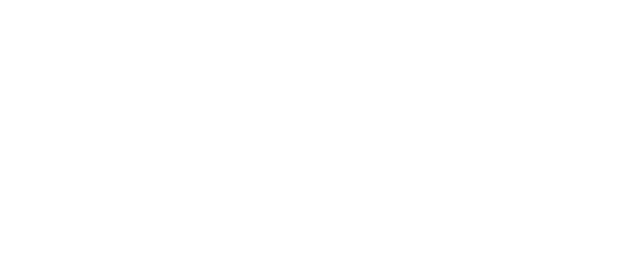
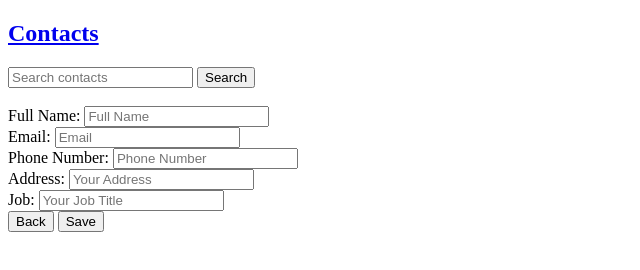
Before and after one commit to navi-0115/address-book, a plain HTML site: page contacts/index.html in a window 1280 px wide. Shown: the whole page, without its empty margins (0-640 px from the left). Drawn offline with Linux system fonts and the light colour scheme.

Commit message:
feat: add contacts page and forms

```diff
--- a/contacts/index.html
+++ b/contacts/index.html
@@ -0,0 +1,96 @@
+<!DOCTYPE html>
+<html lang="en">
+  <head>
+    <meta charset="UTF-8" />
+    <meta name="viewport" content="width=device-width, initial-scale=1.0" />
+    <title>Address Book</title>
+    <link rel="stylesheet" href="style.css" />
+    <link rel="icon" href="" />
+  </head>
+  <body>
+    <!-- navbar -->
+    <header>
+      <nav>
+        <!-- nav logo -->
+        <a href="/index.html" class="">
+          <h1>Contacts</h1>
+        </a>
+        <!-- search bar -->
+        <form id="" method="get">
+          <input
+            type="text"
+            name="search"
+            placeholder="Search contacts"
+            id="search-contact"
+          />
+          <button type="submit">Search</button>
+        </form>
+      </nav>
+    </header>
+
+    <br />
+
+    <main>
+      <form id="" method="post">
+        <!-- Input Full Name -->
+        <div>
+          <label for="full-name">Full Name: </label>
+          <input
+            type="text"
+            name="fullName"
+            placeholder="Full Name"
+            id="full-name"
+            required
+          />
+        </div>
+        <!-- Input Email -->
+        <div>
+          <label for="email">Email: </label>
+          <input
+            type="email"
+            name="email"
+            placeholder="Email"
+            id="email"
+            required
+          />
+        </div>
+        <!-- Input Phone Number -->
+        <div>
+          <label for="phone-number">Phone Number: </label>
+          <input
+            type="phone"
+            name="phone"
+            placeholder="Phone Number"
+            id="phone-number"
+            required
+          />
+        </div>
+        <!-- Input Address -->
+        <div>
+          <label for="address">Address: </label>
+          <input
+            type="text"
+            name="address"
+            placeholder="Your Address"
+            id="address"
+            required
+          />
+        </div>
+        <!-- Input Job Title -->
+        <div>
+          <label for="job">Job: </label>
+          <input type="text" name="job" placeholder="Your Job Title" id="job" />
+        </div>
+        <!-- Submit Add Contact -->
+        <div>
+          <input type="button" value="Back" onclick="history.back()" />
+          <input type="submit" value="Save" />
+        </div>
+      </form>
+    </main>
+
+    <footer></footer>
+  </body>
+  <script src="/index.js"></script>
+  <script src="/storage.js"></script>
+</html>
```
Also changed, not shown: index.html (+23 -2 lines).
